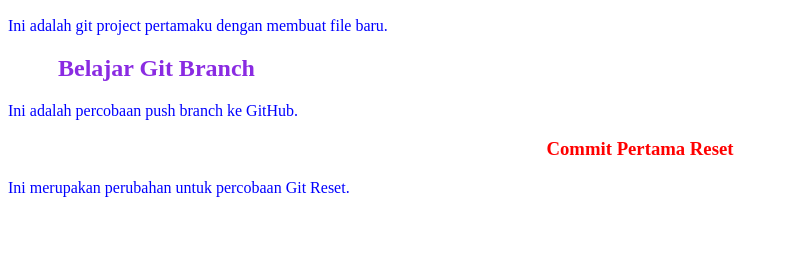
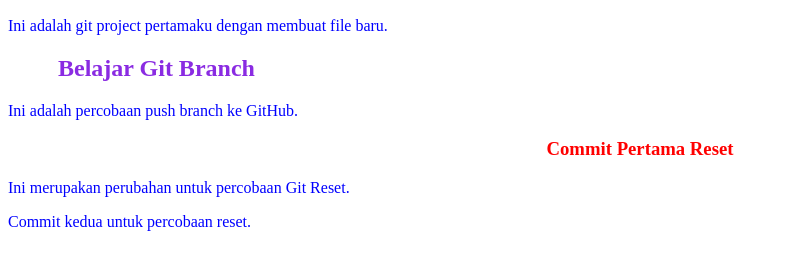
Before and after one commit to tirtaprasetya5-beep/web_git, a plain HTML site: page index.html in a window 1280 px wide. Shown: the part 110-380 px from the top of the page, without its empty margins (0-789 px from the left). Drawn offline with Linux system fonts and the light colour scheme.

Commit message:
Menyimpan perubahan fitur tampilan

```diff
--- a/index.html
+++ b/index.html
@@ -16,6 +16,7 @@
 
     <h3>Commit Pertama Reset</h3>
     <p>Ini merupakan perubahan untuk percobaan Git Reset.</p>
+    <p>Commit kedua untuk percobaan reset.</p>
 
 </body>
 </html>
```
